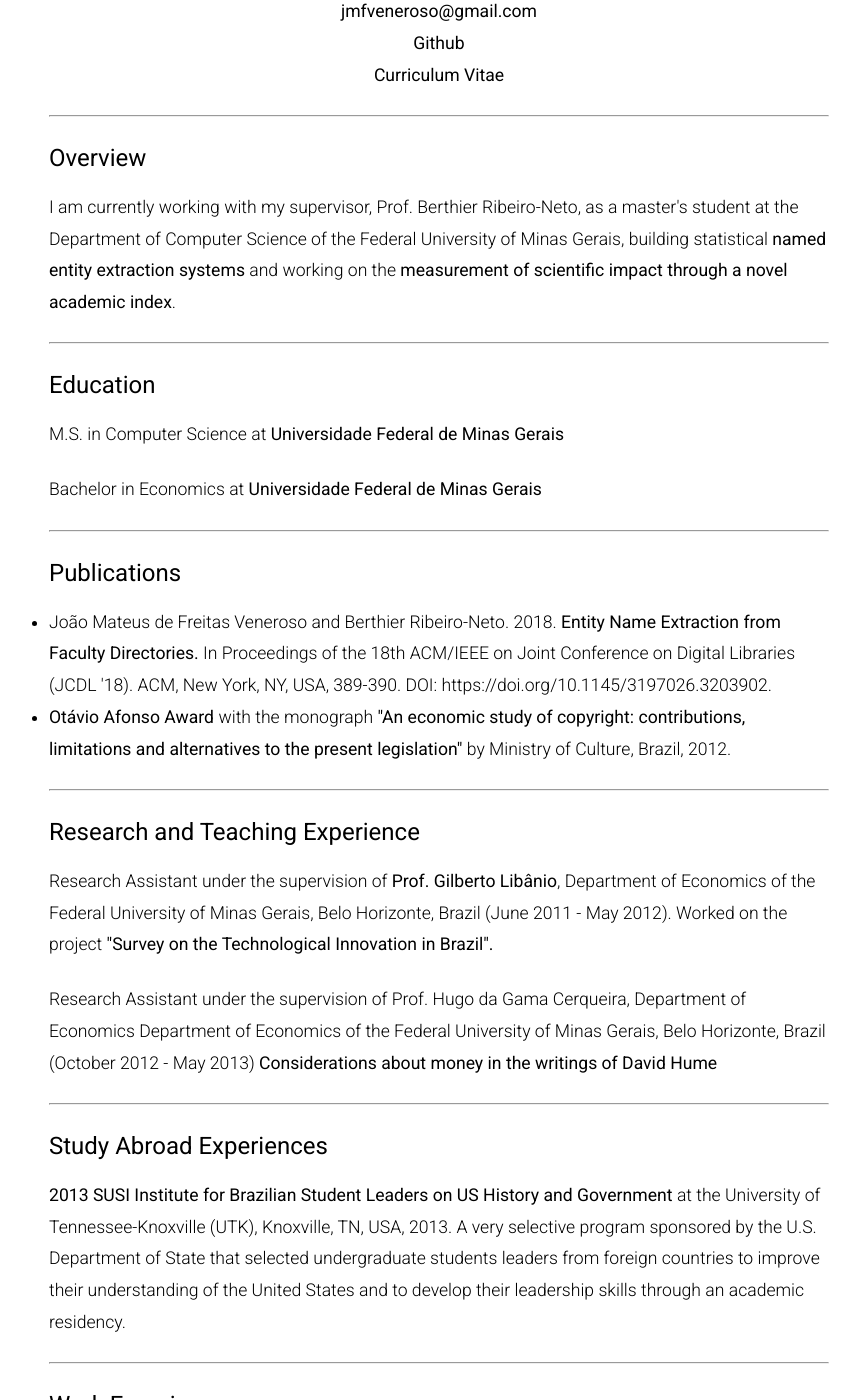
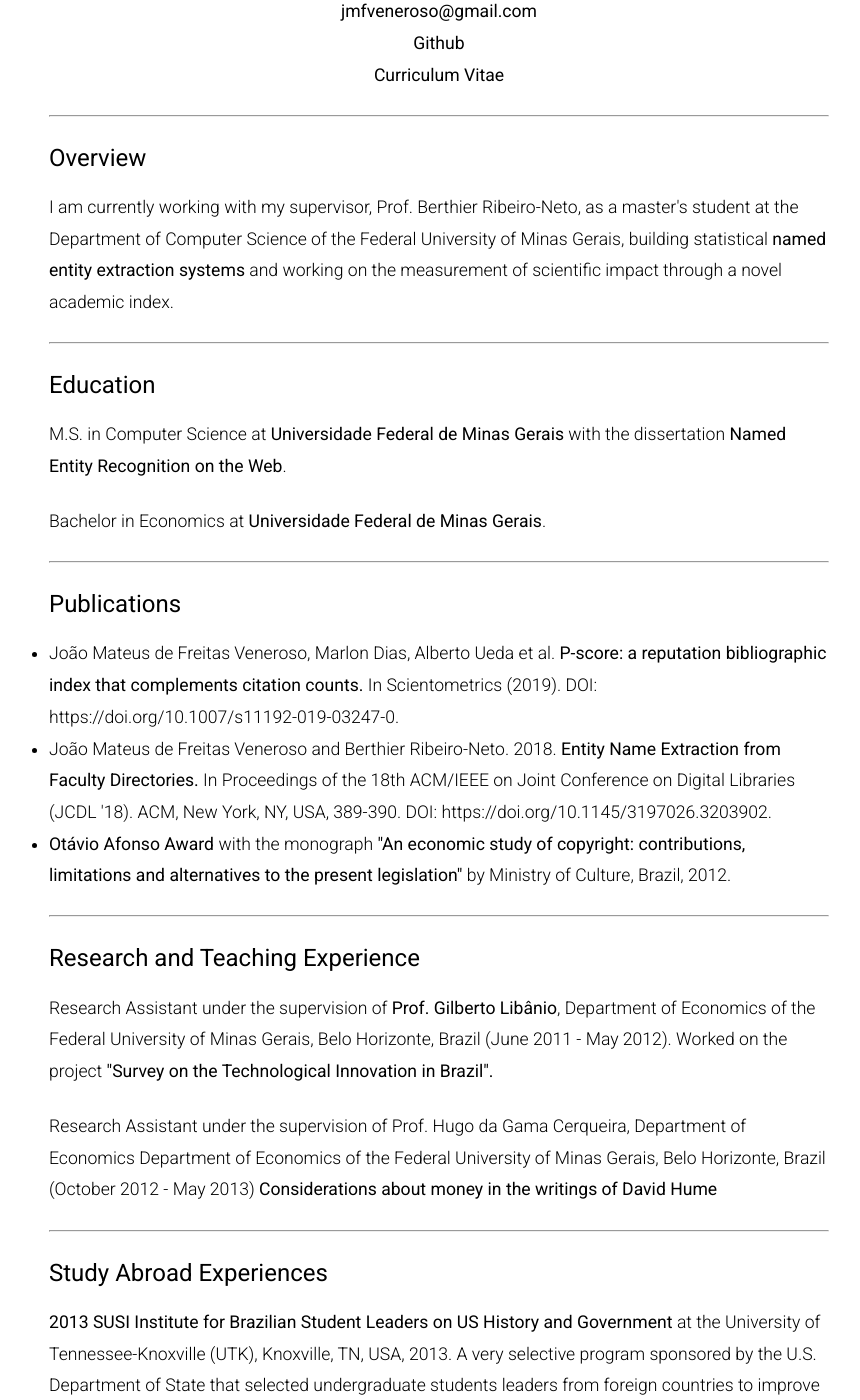
Before and after one commit to jmfveneroso/nosce, a Jekyll site: the page built from index.html, in a window 1280 px wide and 1400 px high, scrolled down 425 px. Shown: the whole window, without its empty margins (201-1061 px from the left). Built offline with Jekyll 4.4.1, drawn with Linux system fonts in a browser that asks for light colours; the list of posts is cut into pages by our own code; some of the changed text lies outside the part shown.

```diff
--- a/index.html
+++ b/index.html
@@ -19,8 +19,7 @@ layout: default
       as a master's student at the Department of Computer Science of the Federal
       University of Minas Gerais, building statistical
       <a href="files/ner-on-html.pdf">named entity extraction systems</a>
-      and working on the
-      <a href="files/pscore.pdf">measurement of scientific impact through a novel academic index</a>.
+      and working on the measurement of scientific impact through a novel academic index.
     </p>
   </div>
   <hr />
@@ -28,15 +27,23 @@ layout: default
     <h3>Education</h3>
     <p>
     M.S. in Computer Science at <a href="https://ufmg.br/international-visitors">Universidade Federal de Minas Gerais</a>
+    with the dissertation <a href="files/dissertation.pdf">Named Entity Recognition on the Web</a>.
     </p>
     <p>
-    Bachelor in Economics at <a href="https://ufmg.br/international-visitors">Universidade Federal de Minas Gerais</a>
+    Bachelor in Economics at <a href="https://ufmg.br/international-visitors">Universidade Federal de Minas Gerais</a>.
     </p>
   </div>
   <hr />
   <div>
     <h3>Publications</h3>
     <ul>
+      <li>
+        João Mateus de Freitas Veneroso, Marlon Dias, Alberto Ueda et al.
+        <a href="https://link.springer.com/article/10.1007/s11192-019-03247-0">
+          P-score: a reputation bibliographic index that complements citation counts.
+        </a>
+        In Scientometrics (2019). DOI: https://doi.org/10.1007/s11192-019-03247-0.
+      </li>
       <li>
         João Mateus de Freitas Veneroso and Berthier Ribeiro-Neto. 2018.
         <a href="https://dl.acm.org/citation.cfm?doid=3197026.3203902">
@@ -100,6 +107,9 @@ layout: default
   <div>
     <h3>Work Experience</h3>
     <p>
+      Software Engineer at <a href="https://netlex.com.br/">Google</a>, Belo Horizonte, Brazil. (October 2019 - to date).
+    </p>
+    <p>
       CTO at <a href="https://netlex.com.br/">Netlex LLC</a>, Belo Horizonte, Brazil. (January 2014 - June 2017)
       Lead developer and technological leader in a legal tech startup with a
       team of eight developers. The company is currently one of the most important
```
Also changed, not shown: _drafts/2019-10-11-statement-of-purpose.md (added, +47 -0 lines), _posts/2019-10-01-test.md (deleted, +0 -13 lines), 2 other files.
